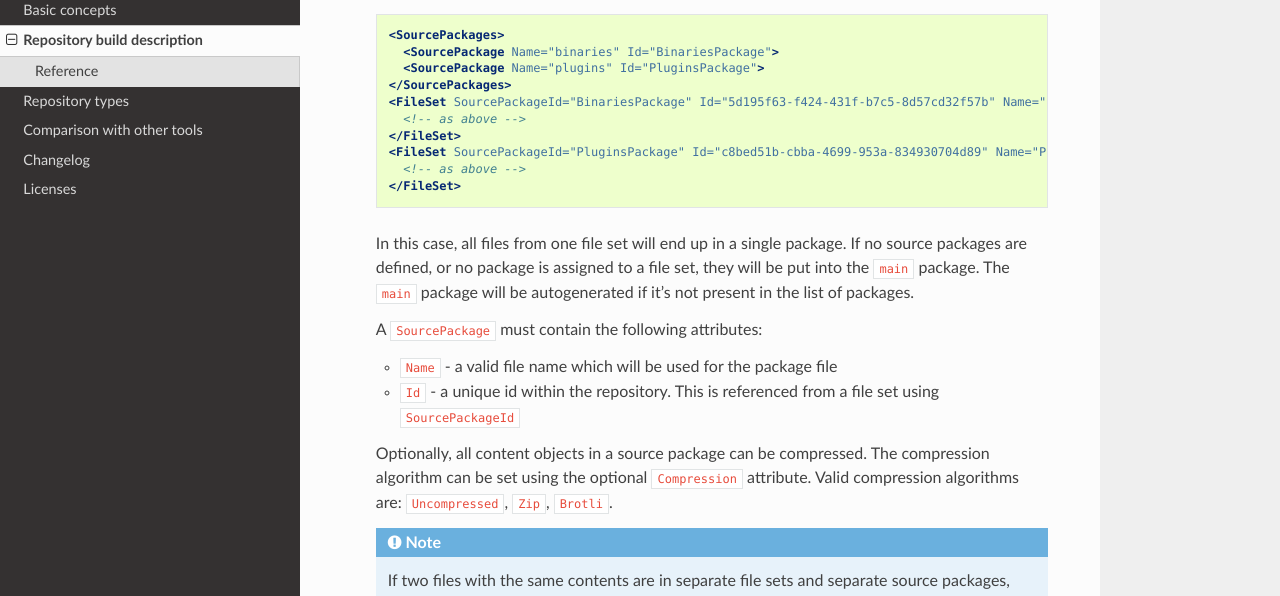
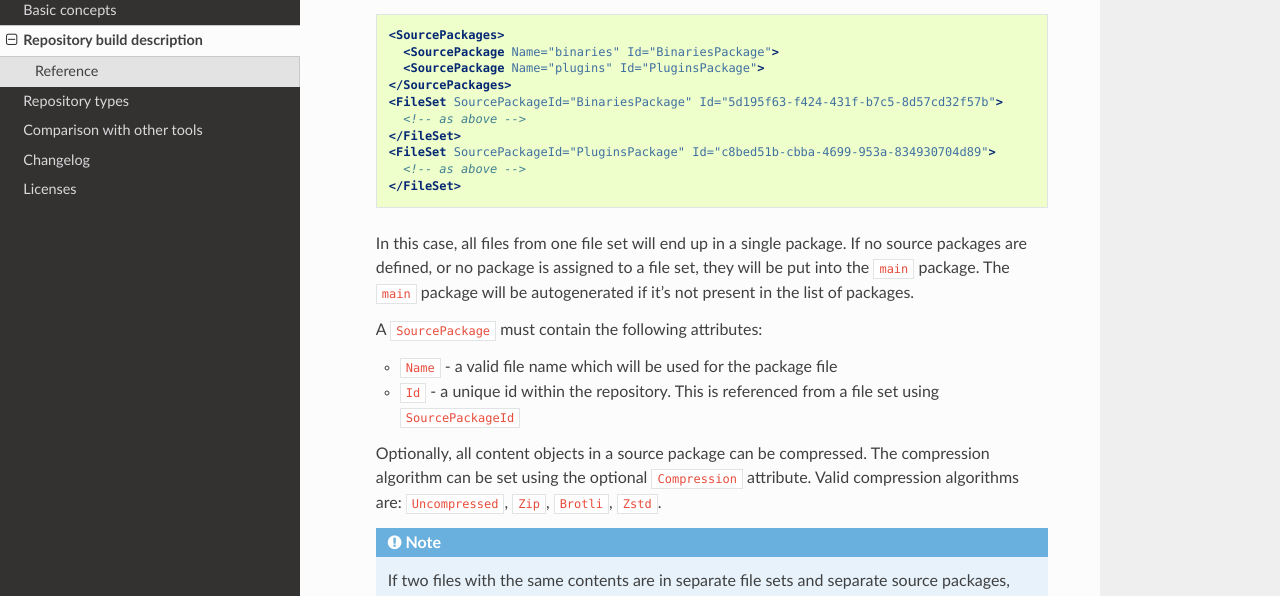
Before and after one commit to Anteru/kyla, a Sphinx documentation site: the page built from doc/source/repository-definition.rst, in a window 1280 px wide and 900 px high, scrolled down 1135 px. Shown: the part 165-761 px from the top of the window. Built offline with Sphinx 7.4.7 and the Read the Docs theme 2.0.0, drawn with Linux system fonts in a browser that asks for light colours; some of the changed text lies outside the part shown.

Commit message:
Update the tutorial and the CLI client now that the fileset names are removed.

```diff
--- a/doc/source/repository-definition.rst
+++ b/doc/source/repository-definition.rst
@@ -13,10 +13,10 @@ Installer repositories are compiled by using ``kcl build``. This requires an Xml
     		<Type>Packed</Type>
     	</Package>
     	<FileSets>
-    		<FileSet Id="5d195f63-f424-431f-b7c5-8d57cd32f57b" Name="CoreApplication">
+    		<FileSet Id="5d195f63-f424-431f-b7c5-8d57cd32f57b">
     			<File Source="application.exe" />
     		</FileSet>
-    		<FileSet Id="c8bed51b-cbba-4699-953a-834930704d89" Name="Plugins">
+    		<FileSet Id="c8bed51b-cbba-4699-953a-834930704d89">
     			<File Source="plugin1.dll" />
         		<File Source="plugin2.dll" />
     		</FileSet>
@@ -55,10 +55,10 @@ There's also a couple of optional elements:
       <SourcePackage Name="binaries" Id="BinariesPackage">
       <SourcePackage Name="plugins" Id="PluginsPackage">
     </SourcePackages>
-    <FileSet SourcePackageId="BinariesPackage" Id="5d195f63-f424-431f-b7c5-8d57cd32f57b" Name="CoreApplication">
+    <FileSet SourcePackageId="BinariesPackage" Id="5d195f63-f424-431f-b7c5-8d57cd32f57b">
       <!-- as above -->
     </FileSet>
-    <FileSet SourcePackageId="PluginsPackage" Id="c8bed51b-cbba-4699-953a-834930704d89" Name="Plugins">
+    <FileSet SourcePackageId="PluginsPackage" Id="c8bed51b-cbba-4699-953a-834930704d89">
       <!-- as above -->
     </FileSet>
 
@@ -69,7 +69,7 @@ There's also a couple of optional elements:
   * ``Name`` - a valid file name which will be used for the package file
   * ``Id`` - a unique id within the repository. This is referenced from a file set using ``SourcePackageId``
 
-  Optionally, all content objects in a source package can be compressed. The compression algorithm can be set using the optional ``Compression`` attribute. Valid compression algorithms are: ``Uncompressed``, ``Zip``, ``Brotli``.
+  Optionally, all content objects in a source package can be compressed. The compression algorithm can be set using the optional ``Compression`` attribute. Valid compression algorithms are: ``Uncompressed``, ``Zip``, ``Brotli``, ``Zstd``.
 
   .. note::
 
```
Also changed, not shown: 1 other file.
